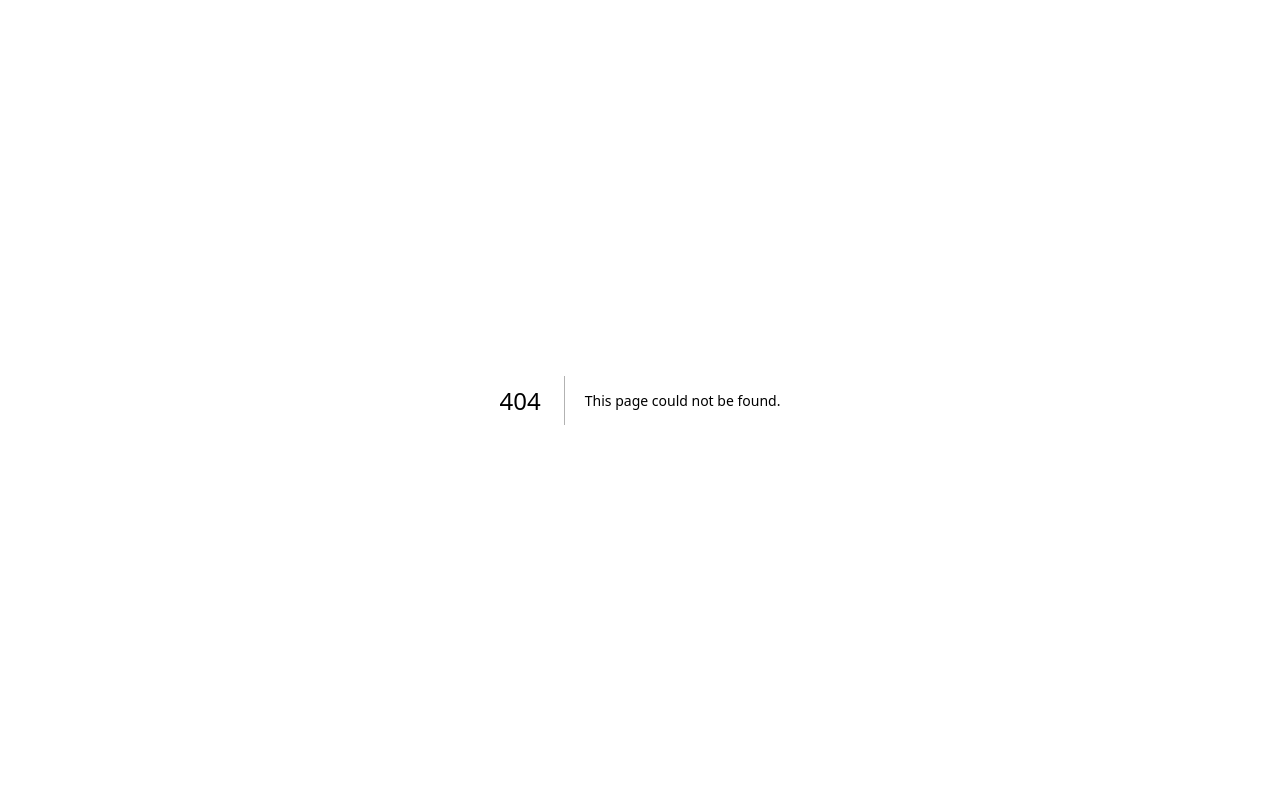
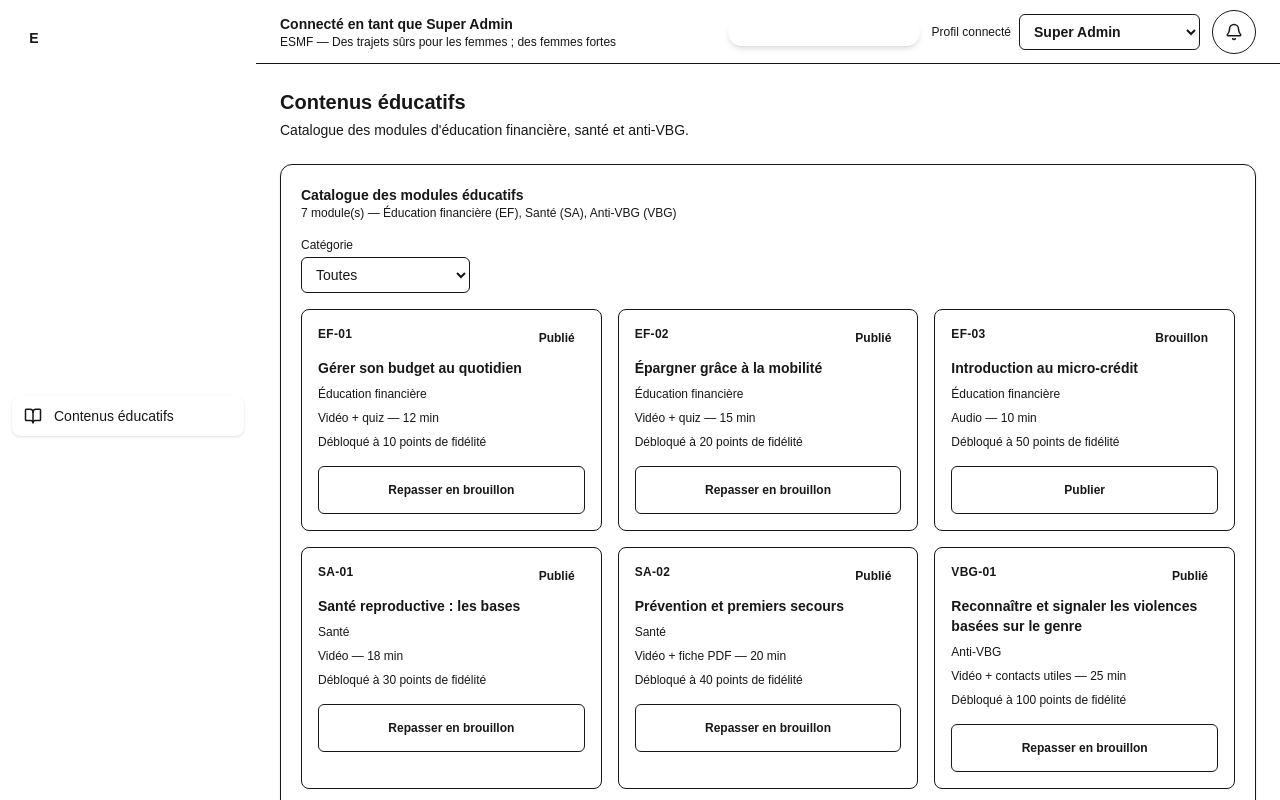
Before and after one commit to Yamoon224/ESMF-ADMIN, a Next.js app: page /contenus-educatifs in a window 1280 px wide. Before the commit this address had no page. Shown: the top 800 px of the page. Built offline with nearby package versions, Linux system fonts and the light colour scheme.

Commit message:
feat: add ContenusEducatifsPage and ContenusEducatifsView components for educational content management

```diff
--- /dev/null
+++ b/src/app/(dashboard)/contenus-educatifs/page.tsx
@@ -0,0 +1,17 @@
+import { PageHeader } from "@/components/ui/page-header";
+import { ContenusEducatifsView } from "@/features/contenus-educatifs/ui/contenus-educatifs-view";
+import { getEducationRepository } from "@/lib/repositories/factory";
+
+export default async function ContenusEducatifsPage() {
+  const modules = await getEducationRepository().getModules();
+
+  return (
+    <div className="flex flex-col gap-6">
+      <PageHeader
+        title="Contenus éducatifs"
+        description="Catalogue des modules d'éducation financière, santé et anti-VBG."
+      />
+      <ContenusEducatifsView modules={modules} />
+    </div>
+  );
+}
--- /dev/null
+++ b/src/features/contenus-educatifs/ui/contenus-educatifs-view.tsx
@@ -0,0 +1,96 @@
+"use client";
+
+import { useState, useTransition } from "react";
+import type { EducationModule } from "@/types/entities";
+import { FilterSelect } from "@/components/ui/filter-select";
+import { StatusBadge } from "@/components/ui/status-badge";
+import { Button } from "@/components/ui/button";
+import { Panel } from "@/components/ui/panel";
+import { useToast } from "@/context/toast-context";
+import { setModuleStatus } from "../actions";
+
+const CATEGORY_LABEL: Record<EducationModule["category"], string> = {
+  financeEducation: "Éducation financière",
+  health: "Santé",
+  antiVbg: "Anti-VBG",
+};
+
+const CATEGORY_COLOR: Record<EducationModule["category"], string> = {
+  financeEducation: "border-esmf-primary/30 bg-esmf-primary/5",
+  health: "border-esmf-success/30 bg-esmf-success/5",
+  antiVbg: "border-esmf-alert/30 bg-esmf-alert/5",
+};
+
+export function ContenusEducatifsView({ modules }: { modules: EducationModule[] }) {
+  const [categoryFilter, setCategoryFilter] = useState("all");
+  const [isPending, startTransition] = useTransition();
+  const { showToast } = useToast();
+
+  const filtered = modules.filter(
+    (m) => categoryFilter === "all" || m.category === categoryFilter
+  );
+
+  function toggleStatus(module_: EducationModule) {
+    const next = module_.status === "published" ? "draft" : "published";
+    startTransition(async () => {
+      await setModuleStatus(module_.id, next);
+      showToast(
+        next === "published" ? "Module publié." : "Module repassé en brouillon.",
+        "info"
+      );
+    });
+  }
+
+  return (
+    <Panel
+      title="Catalogue des modules éducatifs"
+      description={`${filtered.length} module(s) — Éducation financière (EF), Santé (SA), Anti-VBG (VBG)`}
+    >
+      <div className="mb-4 flex flex-wrap gap-3">
+        <FilterSelect
+          label="Catégorie"
+          value={categoryFilter}
+          onChange={setCategoryFilter}
+          options={[
+            { value: "all", label: "Toutes" },
+            { value: "financeEducation", label: "Éducation financière" },
+            { value: "health", label: "Santé" },
+            { value: "antiVbg", label: "Anti-VBG" },
+          ]}
+        />
+      </div>
+
+      <div className="grid grid-cols-1 gap-4 sm:grid-cols-2 xl:grid-cols-3">
+        {filtered.map((module_) => (
+          <div
+            key={module_.id}
+            className={`flex flex-col gap-2 rounded-lg border p-4 ${CATEGORY_COLOR[module_.category]}`}
+          >
+            <div className="flex items-start justify-between gap-2">
+              <span className="text-xs font-semibold uppercase tracking-wide text-esmf-text-muted">
+                {module_.code}
+              </span>
+              <StatusBadge status={module_.status} />
+            </div>
+            <h3 className="text-sm font-bold text-esmf-text">{module_.title}</h3>
+            <p className="text-xs text-esmf-text-muted">{CATEGORY_LABEL[module_.category]}</p>
+            <p className="text-xs text-esmf-text-muted">
+              {module_.format} — {module_.durationMin} min
+            </p>
+            <p className="text-xs text-esmf-text-muted">
+              Débloqué à {module_.pointsRequired} points de fidélité
+            </p>
+            <Button
+              variant="ghost"
+              className="mt-2 min-h-[36px] px-3 text-xs"
+              disabled={isPending}
+              onClick={() => toggleStatus(module_)}
+            >
+              {module_.status === "published" ? "Repasser en brouillon" : "Publier"}
+            </Button>
+          </div>
+        ))}
+      </div>
+    </Panel>
+  );
+}
```
